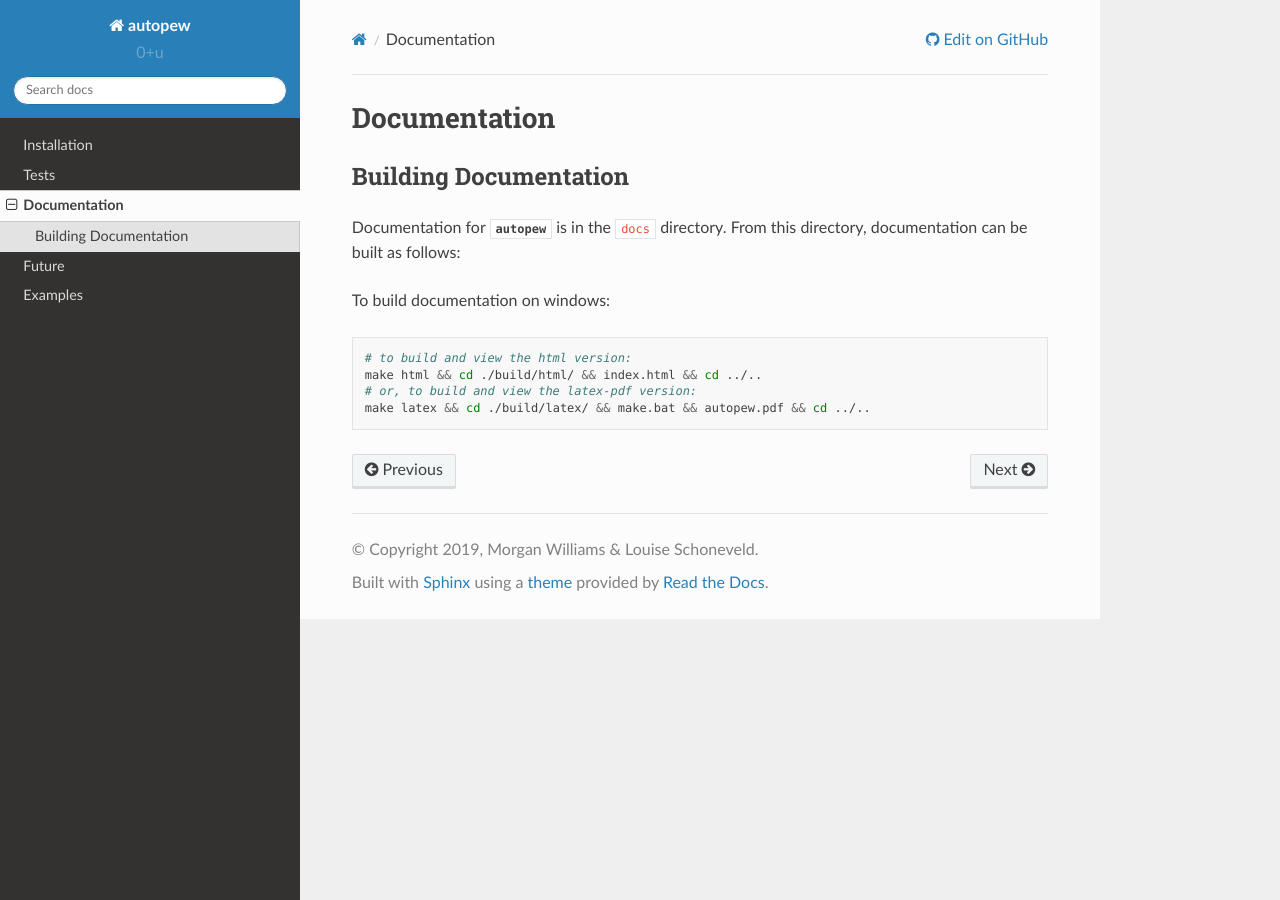
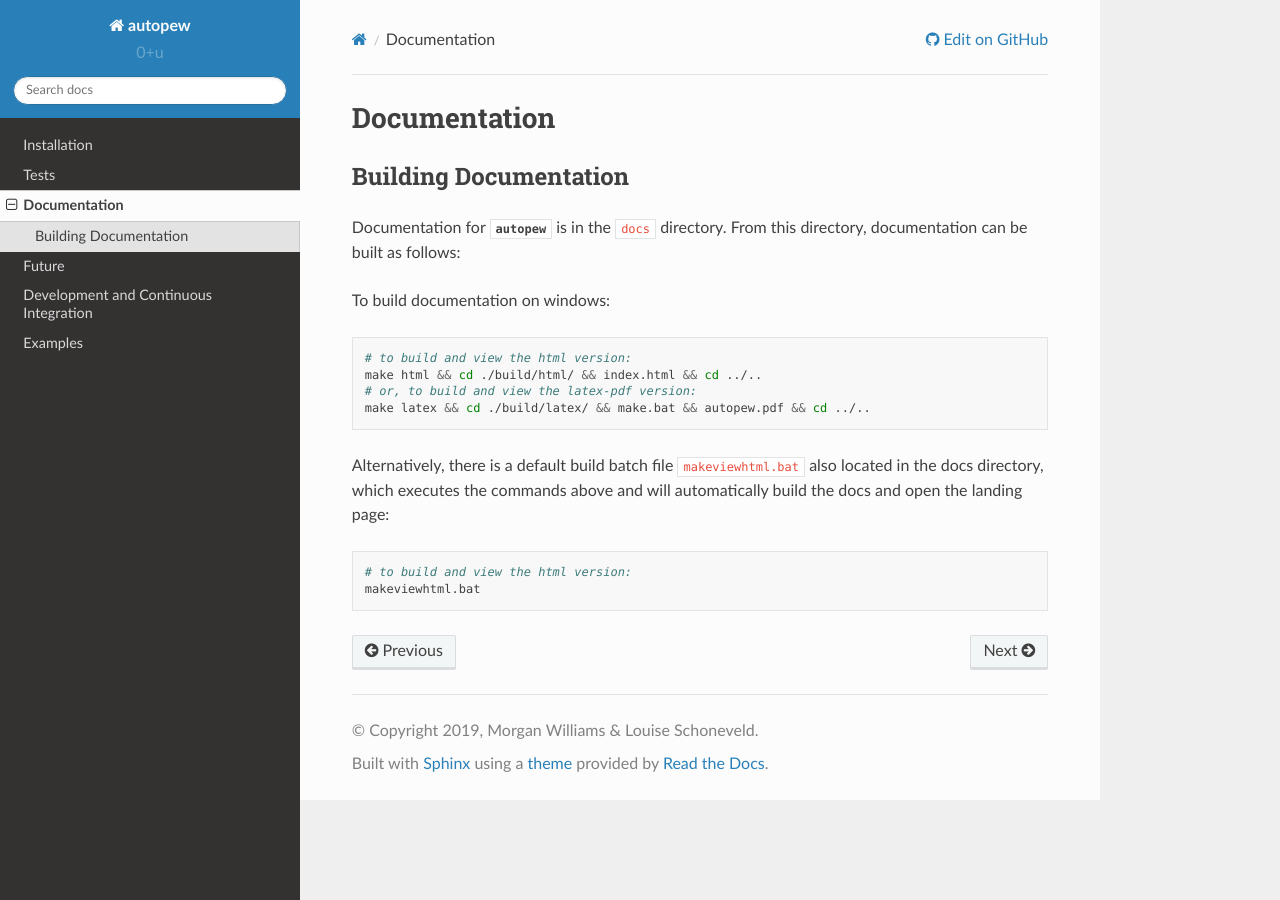
Before and after one commit to morganjwilliams/autopew, a Sphinx documentation site: the page built from docs/source/docs.rst, in a window 1280 px wide. Built offline with Sphinx 7.4.7 and the Read the Docs theme 2.0.0, drawn with Linux system fonts in a browser that asks for light colours.

Commit message:
Update Docs

```diff
--- a/docs/source/docs.rst
+++ b/docs/source/docs.rst
@@ -16,3 +16,13 @@ To build documentation on windows:
    make html && cd ./build/html/ && index.html && cd ../..
    # or, to build and view the latex-pdf version:
    make latex && cd ./build/latex/ && make.bat && autopew.pdf && cd ../..
+
+
+Alternatively, there is a default build batch file :code:`makeviewhtml.bat` also located
+in the docs directory, which executes the commands above and will automatically build
+the docs and open the landing page:
+
+.. code-block:: bash
+
+   # to build and view the html version:
+   makeviewhtml.bat
--- a/docs/source/index.rst
+++ b/docs/source/index.rst
@@ -12,6 +12,7 @@
    tests
    docs
    future
+   dev
    usage/examples
 
 
--- /dev/null
+++ b/docs/source/usage/workflows/image2laser.rst
@@ -0,0 +1,2 @@
+Image to Laser Stage
+=====================
```
Also changed, not shown: docs/source/dev.rst (added, +30 -0 lines), docs/source/usage/examples.rst (+9 -0 lines), 2 other files.
